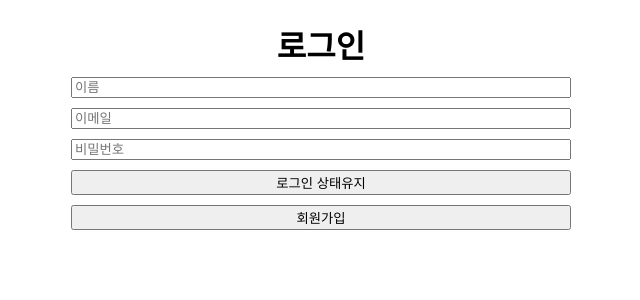
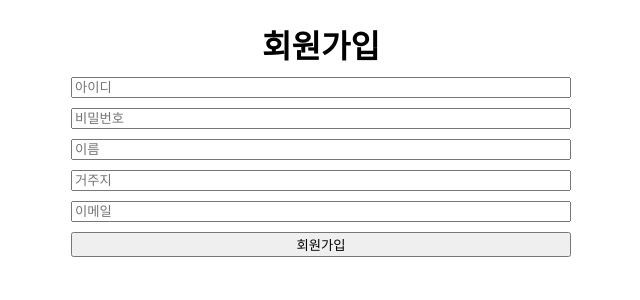
Before and after one commit to IRONDESK/moss, a Next.js app: page /login/test in a window 1280 px wide. Shown: the top 300 px of the page, without its empty margins (319-959 px from the left). Built offline with nearby package versions, Linux system fonts and the light colour scheme.

Commit message:
⚡️ useForm  테스트

```diff
--- a/src/pages/login/test.tsx
+++ b/src/pages/login/test.tsx
@@ -1,55 +1,41 @@
 import styled from '@emotion/styled';
-import React, { useState } from 'react';
+import { useForm } from 'react-hook-form';
 
 export default function Test() {
-  const [name, setName] = useState('');
-  const [email, setEmail] = useState('');
-  const [password, setPassword] = useState('');
-
-  const onNameChange = (event: React.SyntheticEvent<HTMLInputElement>) => {
-    const { value } = event.currentTarget;
-    setName(value);
+  const { register, handleSubmit, watch } = useForm();
+  const onValid = () => {
+    console.log(`Create Account Succeed!!`);
   };
-  const onEmailChange = (event: React.SyntheticEvent<HTMLInputElement>) => {
-    const { value } = event.currentTarget;
-    setEmail(value);
-  };
-  const onPasswordChange = (event: React.SyntheticEvent<HTMLInputElement>) => {
-    const { value } = event.currentTarget;
-    setPassword(value);
-  };
-
-  const handleSubmit = (event: React.SyntheticEvent<HTMLFormElement>) => {
-    event.preventDefault();
-    console.log(name, email, password);
-  };
-
+  console.log(watch());
   return (
     <>
-      <H1>로그인</H1>
-      <JoinForm onSubmit={handleSubmit}>
+      <H1>회원가입</H1>
+      <JoinForm onSubmit={handleSubmit(onValid)}>
         <input
-          required
-          onChange={onNameChange}
-          value={name}
+          {...register('userId', { required: true })}
+          type="text"
+          placeholder="아이디"
+        />
+        <input
+          {...register('password', { required: true })}
+          type="password"
+          placeholder="비밀번호"
+        />
+        <input
+          {...register('name', { required: true })}
           type="text"
           placeholder="이름"
         />
         <input
-          required
-          onChange={onEmailChange}
-          value={email}
+          {...register('location', { required: true })}
+          type="text"
+          placeholder="거주지"
+        />
+        <input
+          {...register('email', { required: true })}
           type="text"
           placeholder="이메일"
         />
-        <input
-          required
-          onChange={onPasswordChange}
-          value={password}
-          type="password"
-          placeholder="비밀번호"
-        />
-        <button type="button">로그인 상태유지</button>
         <input type="submit" value="회원가입" />
       </JoinForm>
     </>
```
Also changed, not shown: 1 other file (tests, documents, lock files or other folders).
